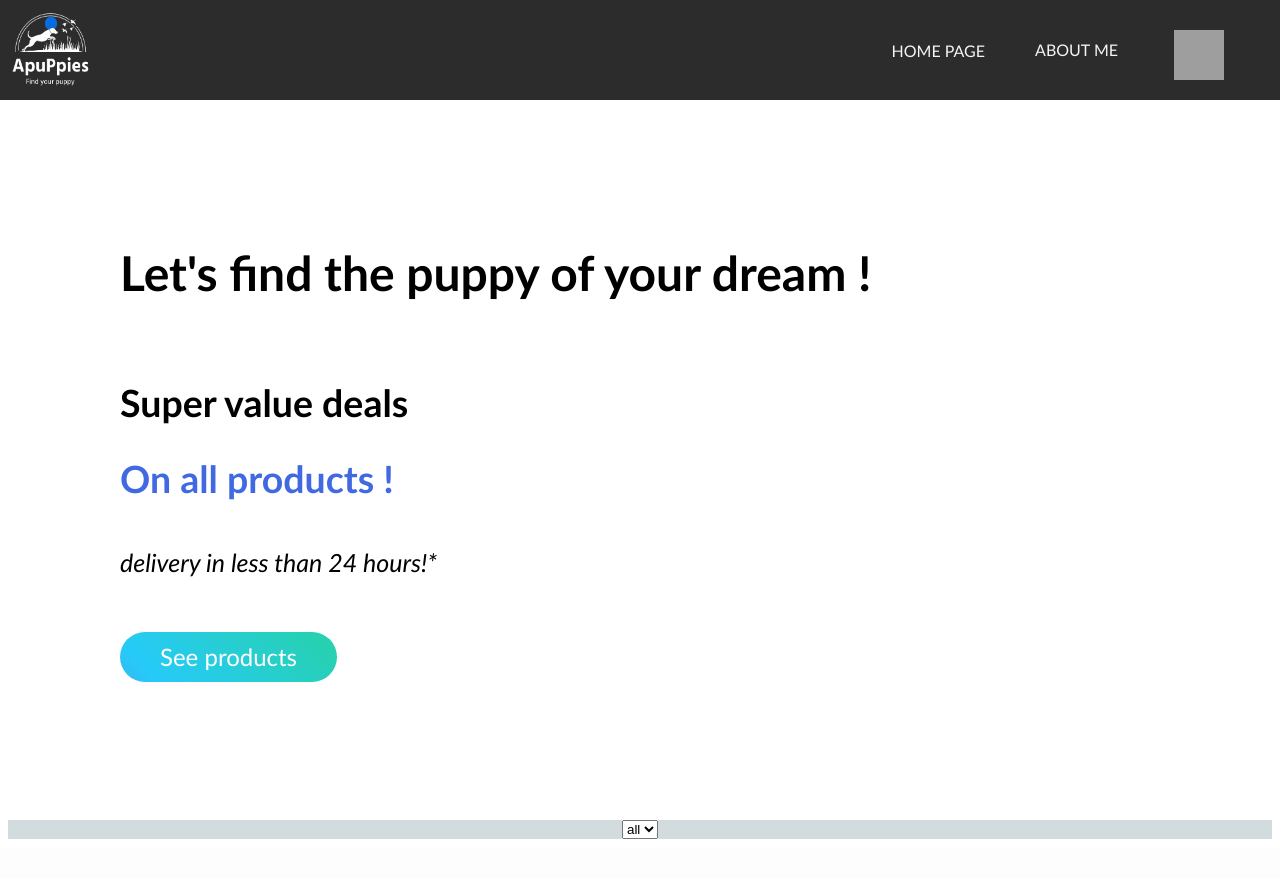
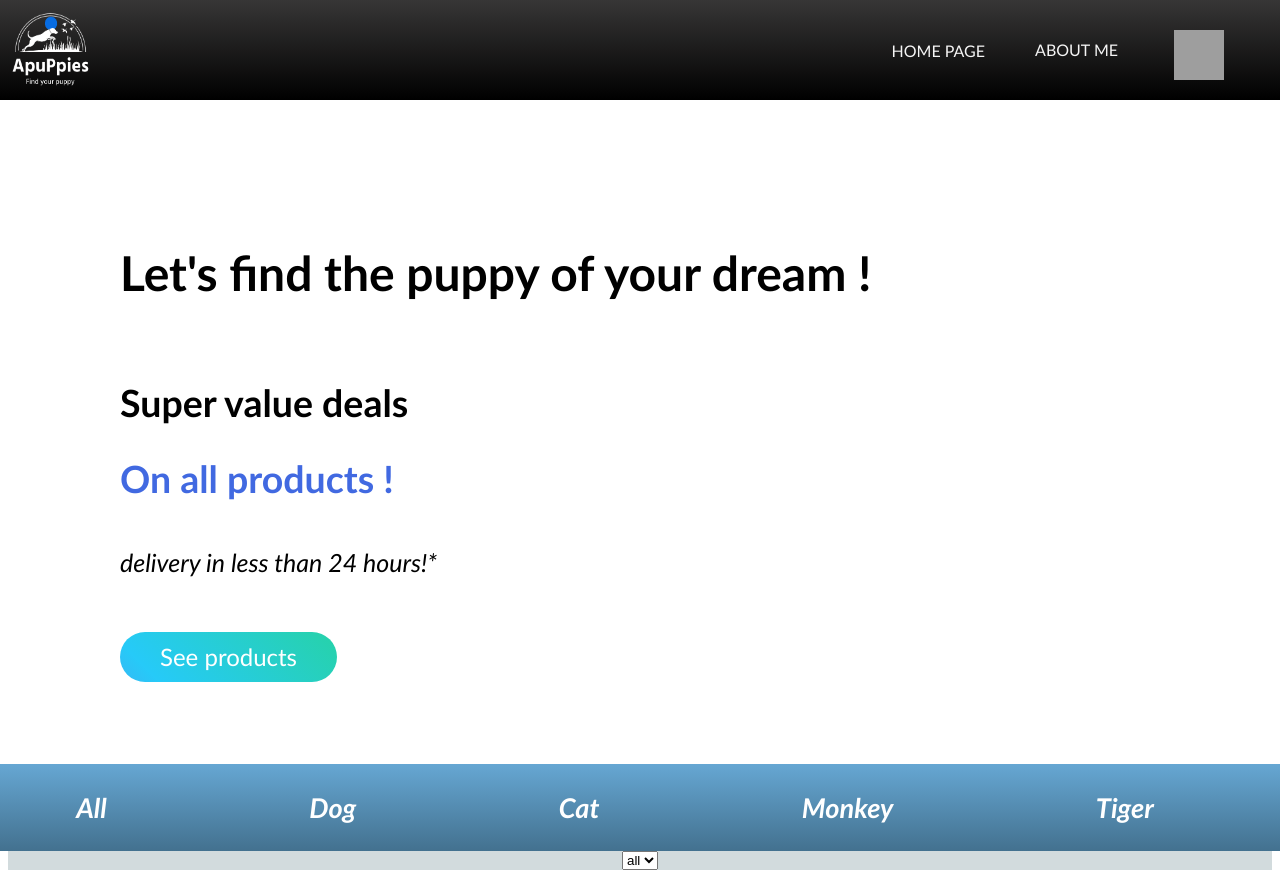
Before and after one commit to cleophass/petshop, a PHP site: page / in a window 1280 px wide. Before the commit the page ends 839 px from the top, so only its background shows below. Run offline with PHP 8.4, Linux system fonts and the light colour scheme; data that the repository does not hold is empty; grey boxes are pictures that could not be loaded.

Commit message:
ajout nav bar pour les animaux

```diff
--- a/animals.php
+++ b/animals.php
@@ -8,7 +8,10 @@
     <title>Document</title>
     <link rel="stylesheet" href="styles/index.css">
     <link rel="stylesheet" href="styles/cards.css">
+
+    <link rel="stylesheet" href="styles/nav.css">
     <script src="./animals.js"></script>
+
 
 </head>
 
@@ -22,6 +25,35 @@ if (isset($_POST['bought'])) {
 
 
 <body>
+<div class="navanimal">
+
+
+        <ul id="anim">
+        <li><a href="">
+                    <p class="t1">All</p>
+            </a></li>
+            <li><a href="">
+                    <p class="t1">Dog</p>
+            </a></li>
+            <li><a href="">
+                    <p class="t1">Cat</i>
+            </a></li>
+            <li><a href="">
+                    <p class="t1">Monkey</p>
+            </a></li>
+            <li><a href="">
+                    <p class="t1">Tiger</i>
+            </a></li>
+
+        </ul>
+    </div>
+
+
+
+
+
+
+
     <div class="container">
 
         <select name="species" id="species_id">
--- a/styles/home.css
+++ b/styles/home.css
@@ -5,7 +5,8 @@ html {
 
 .header{
     /* mettre une image en fond */
-    height: 90vh;
+    /* position:fixed; */
+
     padding-top: 80px;
     padding-left: 120px;
     flex-direction: column;
@@ -15,6 +16,7 @@ html {
     margin-left: -8px;
     margin-right: -8px;
     font-family: "Trebuchet MS", Arial, Helvetica, sans-serif;
+    padding-bottom: 90px;
 }
 .header h4{
     font-size: 3rem;
--- a/styles/nav.css
+++ b/styles/nav.css
@@ -2,12 +2,16 @@
 /* style de la nav bar */
 .nav{
     /* deplacer la marge a gauche */
+    margin-left: 10%;
 
     display: flex;
     flex-direction: row;
     justify-content: space-between;
     align-items: center;
-    background-color: rgb(45, 44, 44);
+    /* background-color: rgb(45, 44, 44); */
+    /* background degradé */
+    background: linear-gradient(to bottom, rgb(55, 54, 54), rgb(0, 0, 0));
+
     margin-top: -8px;
     margin-left: -8px;
     margin-right: -8px;
@@ -176,3 +180,61 @@ ul,li{
   z-index:2;
 
 }
+
+/* nav animal */
+/* style de la nav bar */
+.navanimal{
+    /* deplacer la marge a gauche */
+    /* empecher la div de se déplacer */
+    /* position:fixed; */
+
+
+    display: flex;
+    flex-direction: row;
+    justify-content: space-between;
+    align-items: center;
+    /* background-color: rgb(125, 116, 250); */
+    /* faire un background degradé */
+    background: linear-gradient(to bottom, rgb(102, 167, 211), rgb(67, 113, 143));
+    margin-top: -8px;
+    margin-left: -8px;
+    margin-right: -8px;
+    max-height: 90vh;
+}
+
+.t1{
+    color: #fff;
+    font-size: 1.7rem;
+    /* font-family: 'Times New Roman', Times, serif; */
+    font-family: "Trebuchet MS", Arial, Helvetica, sans-serif;
+    /* mettre en gras */
+    font-weight: bolder;
+    /* border: 2px solid #fff; */
+}
+
+.t1:hover{
+    color:#3a3a3a;
+    cursor: pointer;
+
+    /* no padding */
+    padding: 0;
+    /* effet hover */
+
+}
+
+
+#anim{
+    display: flex;
+    flex-direction: row;
+    justify-content: center;
+    align-items: center;
+    /* prendre toute la div */
+    width: 100%;
+    /* ecarter les elements */
+    justify-content: space-around;
+}
+
+#anim li{
+    list-style: none;
+    padding-right: 50px;
+}
```
